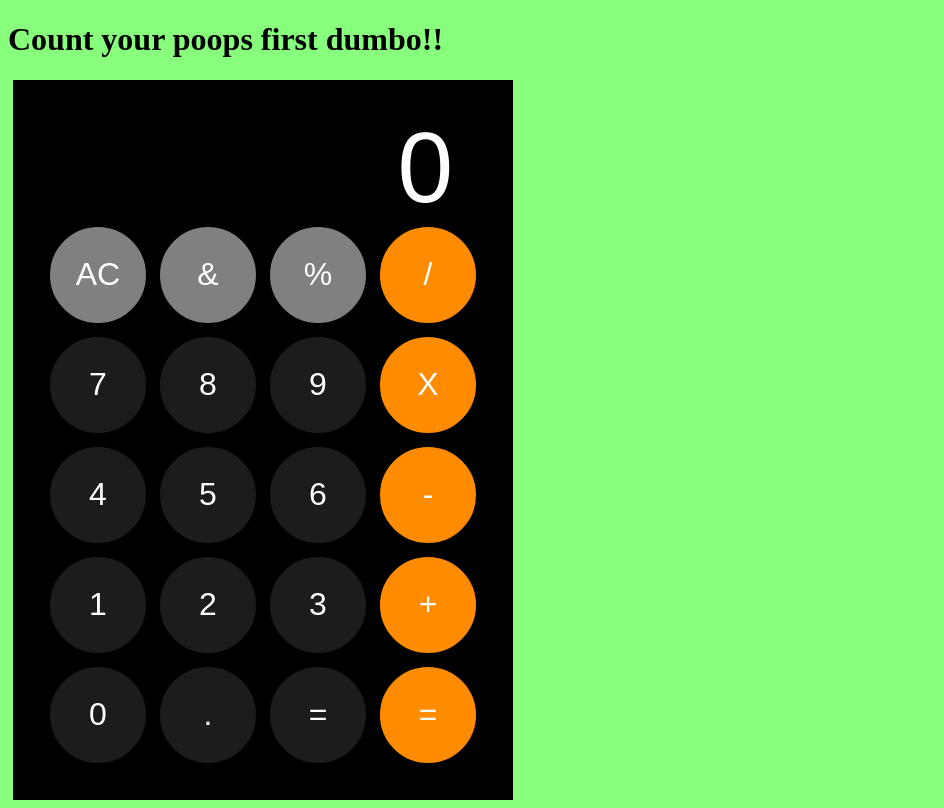
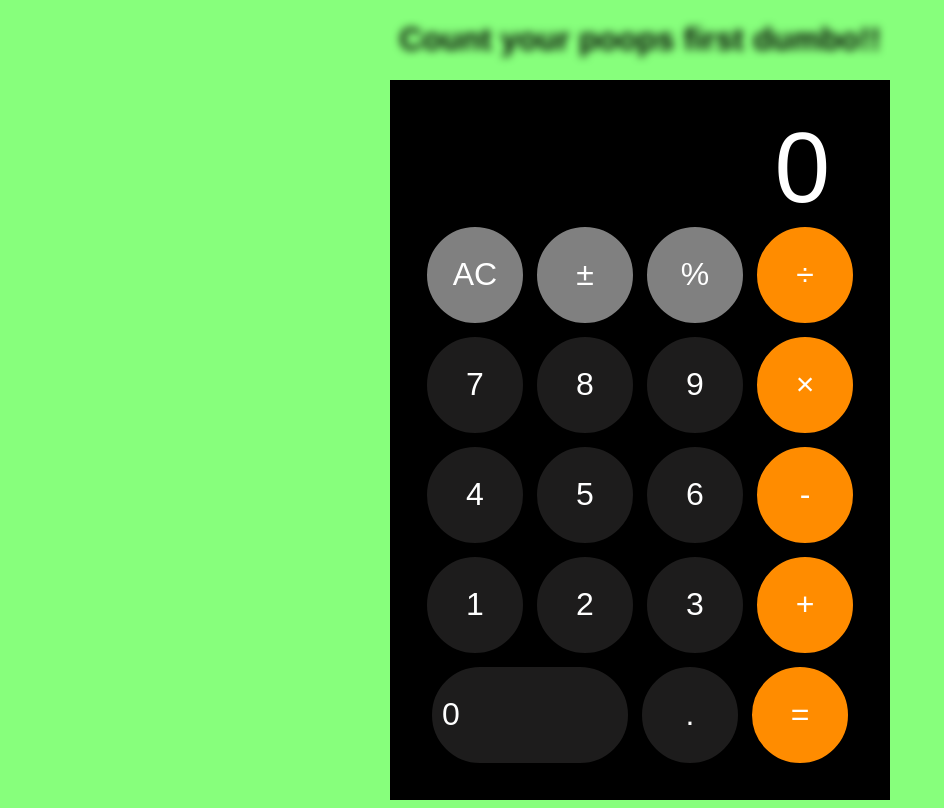
Before and after one commit to cliu268/project-e, a plain HTML site: page cal.html in a window 1280 px wide. Shown: the whole page, without its empty margins (0-944 px from the left). Drawn offline with Linux system fonts and the light colour scheme.

Commit message:
styles for 0 button

```diff
--- a/cal.css
+++ b/cal.css
@@ -1,5 +1,12 @@
 body {
     background-color: rgb(135, 255, 124);
+    text-align: center;
+}
+h1 {
+    font-family: helvetica;
+    color: black;
+    font-size: xx-large;
+    filter: blur(4px);
 }
 #Output {
     text-align: right;
@@ -11,14 +18,14 @@ body {
     height: 100px;
     padding: 25px 55px 0px 55px;
     border: 5px solid black;
-    margin: 5px 5px 0px 5px;
+    margin: 5px auto 0px auto;
 }
 #Keyboard {
     background-color: black;
     width: 440px;
     padding: 0px 25px 25px 25px;
     border: 5px solid black;
-    margin: 0px 5px 5px 5px;
+    margin: 0px auto 5px auto;
 }
 button {
     text-align: center;
@@ -39,3 +46,8 @@ button {
 .right {
     background-color: darkorange;
 }
+.zero {
+    text-align: left;
+    width: 200px;
+    border-radius: 50% 50% 50% 50%/ 100% 100% 100% 100%;
+}
--- a/cal.html
+++ b/cal.html
@@ -6,11 +6,11 @@
         <h1>Count your poops first dumbo!!</h1>
         <div id="Output">0</div>
         <div id="Keyboard">
-            <button id="AC" class="top" onClick="hit(this.id)">AC</button><button id="&" class="top" onClick="hit(this.id)">&</button><button id="%" class="top" onClick="hit(this.id)">%</button><button id="/" class="right" onClick="hit(this.id)">/</button>
-            <button id="7" onClick="hit(this.id)">7</button><button id="8" onClick="hit(this.id)">8</button><button id="9" onClick="hit(this.id)">9</button><button id="X" class="right" onClick="hit(this.id)">X</button>
+            <button id="AC" class="top" onClick="hit(this.id)">AC</button><button id="&" class="top" onClick="hit(this.id)">&#177;</button><button id="%" class="top" onClick="hit(this.id)">%</button><button id="divide" class="right" onClick="hit(this.id)">&#247;</button>
+            <button id="7" onClick="hit(this.id)">7</button><button id="8" onClick="hit(this.id)">8</button><button id="9" onClick="hit(this.id)">9</button><button id="times" class="right" onClick="hit(this.id)">&#215;</button>
             <button id="4" onClick="hit(this.id)">4</button><button id="5" onClick="hit(this.id)">5</button><button id="6" onClick="hit(this.id)">6</button><button id="-" class="right" onClick="hit(this.id)">-</button>
             <button id="1" onClick="hit(this.id)">1</button><button id="2" onClick="hit(this.id)">2</button><button id="3" onClick="hit(this.id)">3</button><button id="+" class="right" onClick="hit(this.id)">+</button>
-            <button id="0" onClick="hit(this.id)">0</button><button id="." onClick="hit(this.id)">.</button><button id="=" onClick="hit(this.id)">=</button><button id="=" class="right" onClick="hit(this.id)">=</button>
+            <button id="0" class="zero" onClick="hit(this.id)">0</button><button id="." onClick="hit(this.id)">.</button><button id="=" class="right" onClick="hit(this.id)">=</button>
         </div>
     </body>
     <script src=cal.js></script>
```
